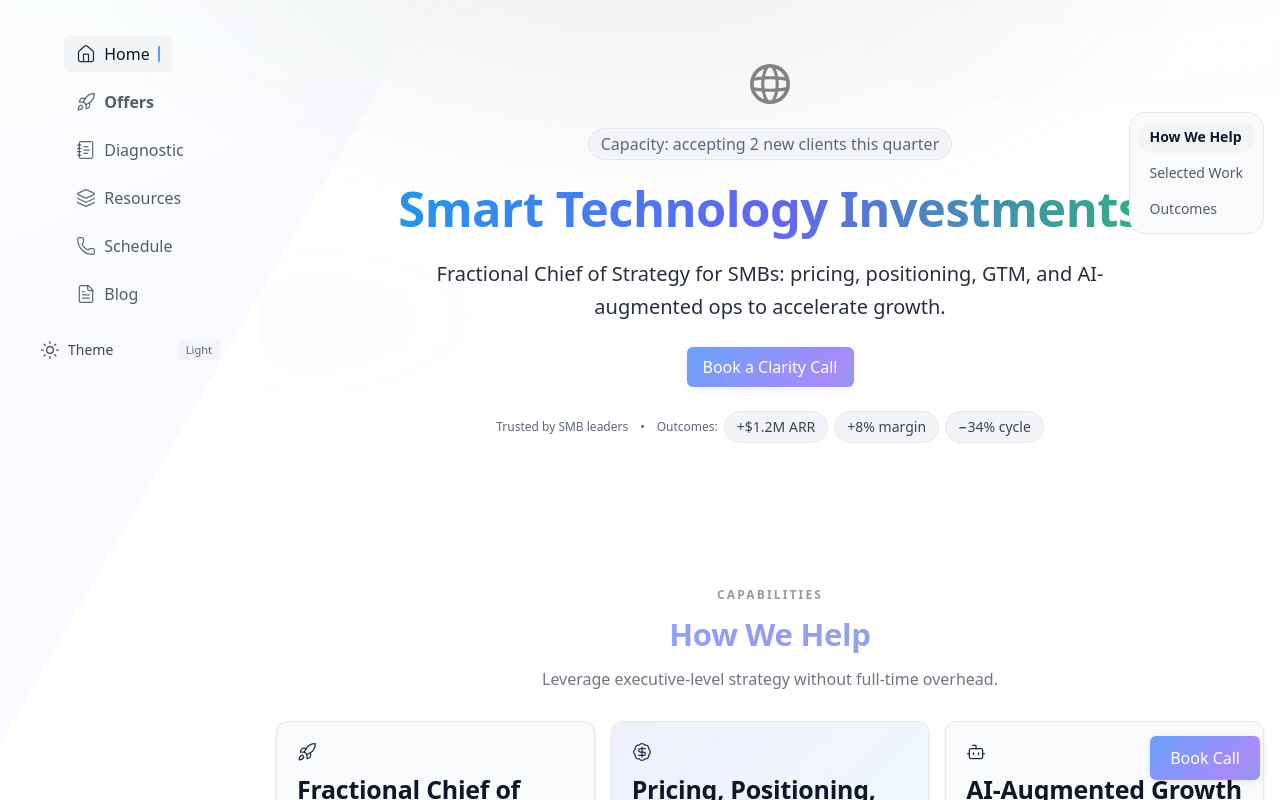
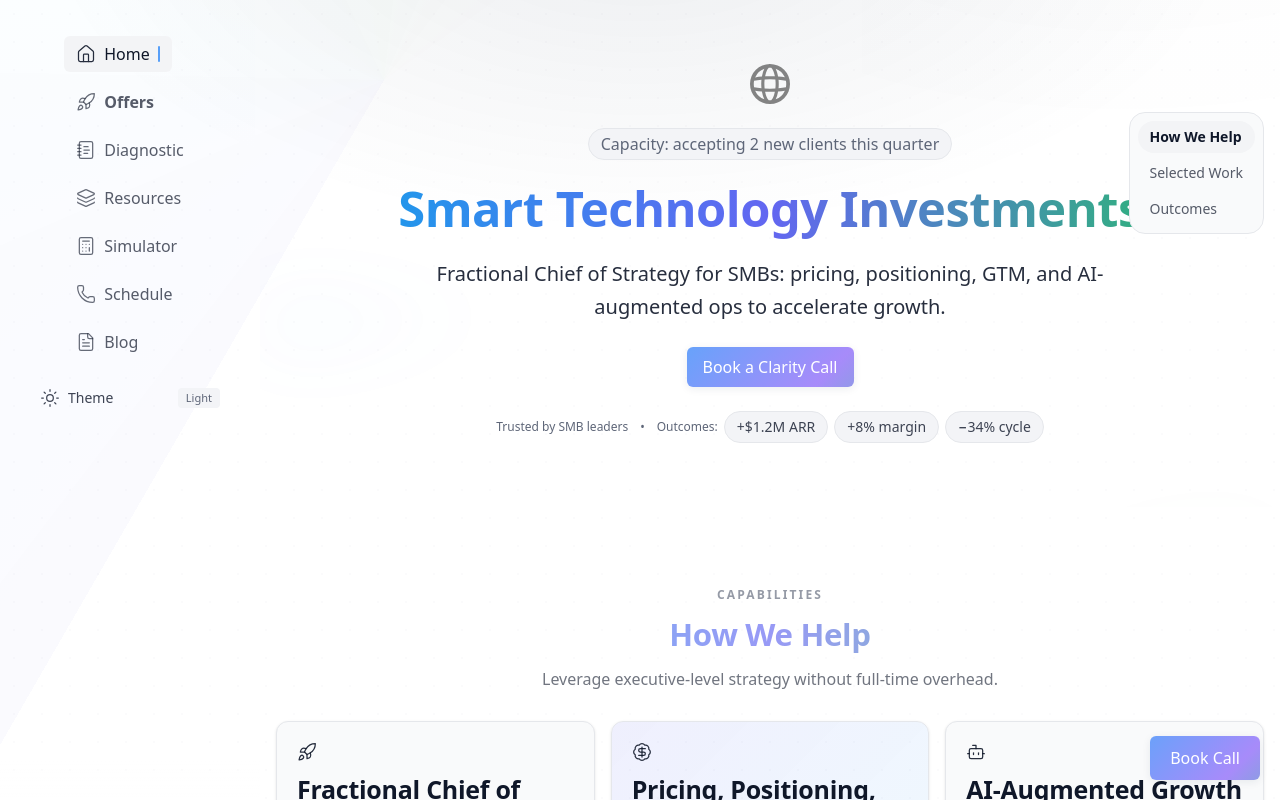
Before and after one commit to HassDhia/smarttechinvest-site, a Next.js app: page / in a window 1280 px wide. Shown: the top 800 px of the page. Built offline with nearby package versions, Linux system fonts and the light colour scheme.

Commit message:
feat(simulator): add /simulator route + nav; ignore local Python artifacts

```diff
--- /dev/null
+++ b/src/app/simulator/loading.tsx
@@ -0,0 +1,15 @@
+import { Skeleton } from "../../components/ui/Skeleton";
+
+export default function Loading() {
+  return (
+    <section className="container section">
+      <div className="mb-4">
+        <div className="h-6 w-52"><Skeleton /></div>
+        <div className="h-8 w-80 mt-2"><Skeleton /></div>
+      </div>
+      <div className="rounded-2xl overflow-hidden border border-[hsl(var(--border))]">
+        <div className="aspect-[16/10] w-full bg-[hsl(var(--muted))]" />
+      </div>
+    </section>
+  );
+}
--- /dev/null
+++ b/src/app/simulator/page.tsx
@@ -0,0 +1,31 @@
+"use client";
+import { useMemo } from "react";
+import { SectionHeader } from "../../components/SectionHeader";
+
+export default function SimulatorPage() {
+  const src = useMemo(() => {
+    if (typeof window === "undefined") return "";
+    const env = process.env.NEXT_PUBLIC_SIMULATOR_URL;
+    return env && env.length > 0 ? env : "/simulator/index.html";
+  }, []);
+
+  return (
+    <section className="container section">
+      <SectionHeader kicker="Tool" title="Offer Uplift Simulator" subtitle="Model pricing, conversion, and margin sensitivities." useGradientTitle />
+      <div className="rounded-2xl overflow-hidden bg-[hsl(var(--card))] text-[hsl(var(--card-foreground))] border border-[hsl(var(--border))] shadow-sm">
+        <div className="aspect-[16/10] w-full">
+          <iframe
+            title="Offer Uplift Simulator"
+            src={src}
+            className="w-full h-full"
+            loading="eager"
+            referrerPolicy="no-referrer"
+          />
+        </div>
+      </div>
+      <p className="mt-3 text-xs text-[hsl(var(--muted-foreground))]">
+        If the simulator does not load, open it directly in a new tab.
+      </p>
+    </section>
+  );
+}
--- a/src/components/MobileNav.tsx
+++ b/src/components/MobileNav.tsx
@@ -1,7 +1,7 @@
 "use client";
 import Link from "next/link";
 import { useState, useEffect, useRef } from "react";
-import { Home, NotebookText, Rocket, Layers, FileText, Phone, Menu, X } from "lucide-react";
+import { Home, NotebookText, Rocket, Layers, FileText, Phone, Menu, X, Calculator } from "lucide-react";
 import { ThemeToggle } from "./ThemeToggle";
 import { AnimatePresence, m } from "framer-motion";
 import { durations, easings, overlayVariants } from "../lib/motion";
@@ -11,6 +11,7 @@ const links = [
   { href: "/offers", label: "Offers", icon: Rocket },
   { href: "/diagnostic", label: "Diagnostic", icon: NotebookText },
   { href: "/resources", label: "Resources", icon: Layers },
+  { href: "/simulator", label: "Simulator", icon: Calculator },
   { href: "/schedule", label: "Schedule", icon: Phone },
   { href: "https://linkedin.com", label: "Blog", icon: FileText, external: true },
 ];
--- a/src/components/Nav.tsx
+++ b/src/components/Nav.tsx
@@ -1,7 +1,7 @@
 "use client";
 import Link from "next/link";
 // framer-motion not required here; keep CSS-based micro interactions for anchors
-import { Home, NotebookText, Rocket, Layers, FileText, Phone } from "lucide-react";
+import { Home, NotebookText, Rocket, Layers, FileText, Phone, Calculator } from "lucide-react";
 // Avoid passing Lucide component classes across the RSC boundary; render directly
 import { ThemeToggle } from "./ThemeToggle";
 import { useScrollspy } from "../hooks/useScrollspy";
@@ -12,6 +12,7 @@ const links = [
   { href: "/offers", label: "Offers", icon: Rocket },
   { href: "/diagnostic", label: "Diagnostic", icon: NotebookText },
   { href: "/resources", label: "Resources", icon: Layers },
+  { href: "/simulator", label: "Simulator", icon: Calculator },
   { href: "/schedule", label: "Schedule", icon: Phone },
   { href: "https://linkedin.com", label: "Blog", icon: FileText, external: true },
 ];
```
Also changed, not shown: 1 other file (tests, documents, lock files or other folders).
